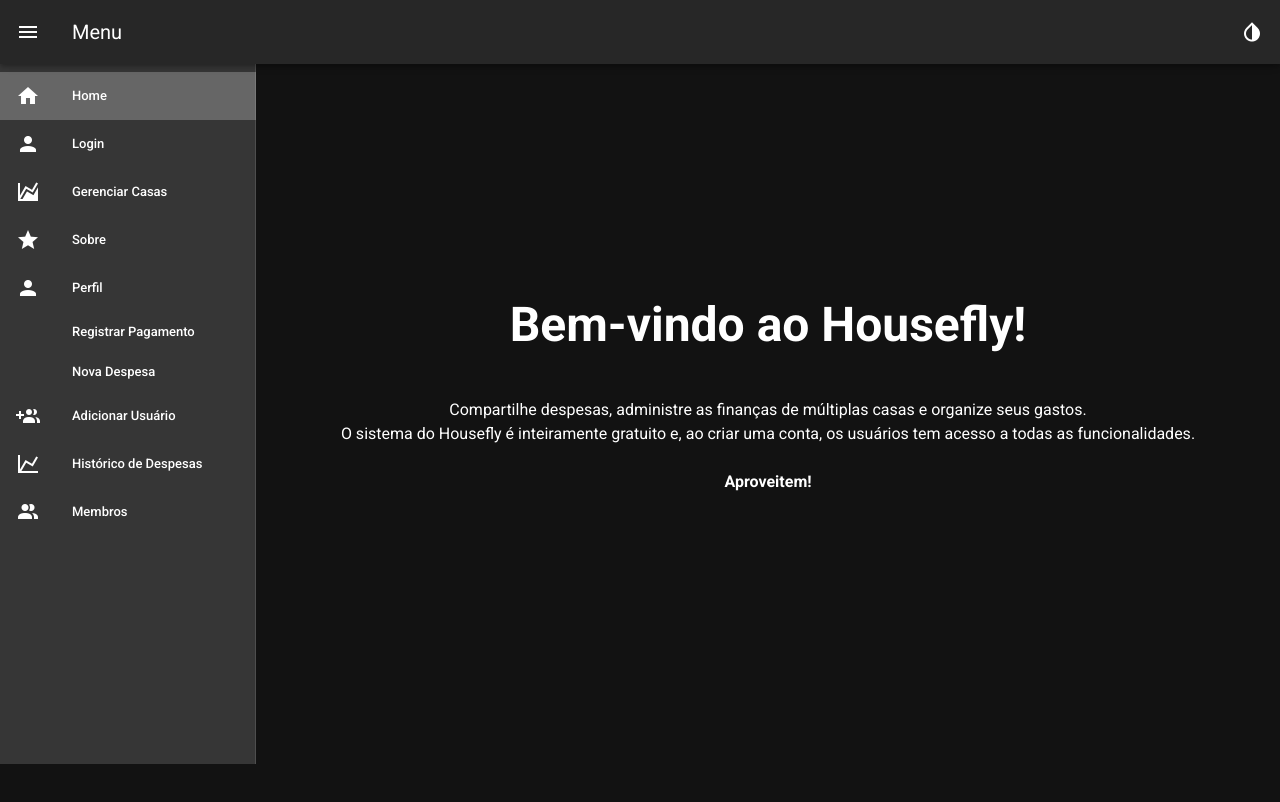
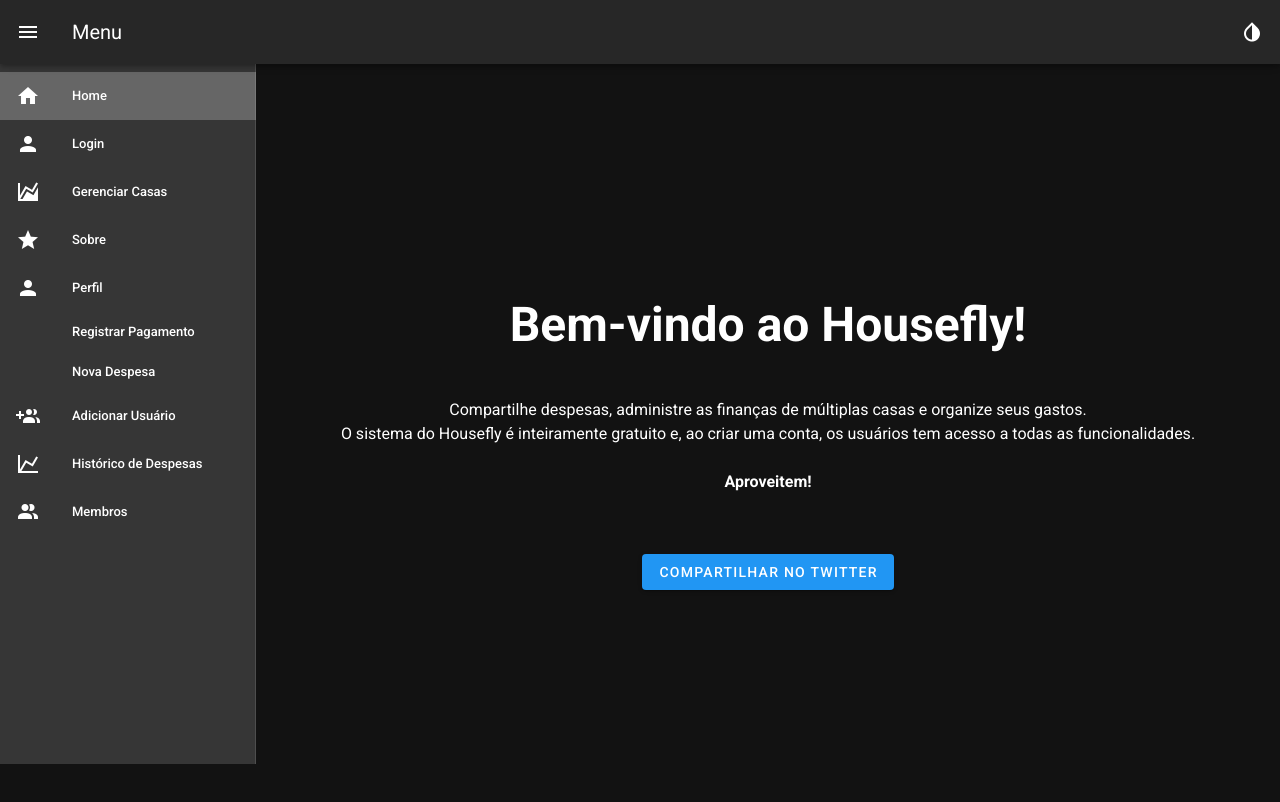
Before and after one commit to TaynaraCruz/sistema-de-controle-de-financas, a Vue app in the folder front-end/: page / in a window 1280 px wide. Shown: the top 802 px of the page. Built offline with nearby package versions, Linux system fonts and the light colour scheme.

Commit message:
Adicionado botão de compartilhar no Twitter (Sem o link oficial)

```diff
--- a/front-end/src/components/HelloWorld.vue
+++ b/front-end/src/components/HelloWorld.vue
@@ -15,8 +15,11 @@
                 <br>
                 <p class="subheading font-weight-regular">
                     <br>
+                    <v-btn round :href="`https://twitter.com/intent/tweet?text=Estou usando Housefly para administrar meus gastos, chega de boleto atrasado lá em casa! Acesse também em !`" color="blue" dark target="_blank">Compartilhar no Twitter</v-btn>
+
                     <br>
                     <br>
+
 
                     <v-carousel :show-arrows="false" height="800px" width="100px">
                         <v-carousel-item
```
